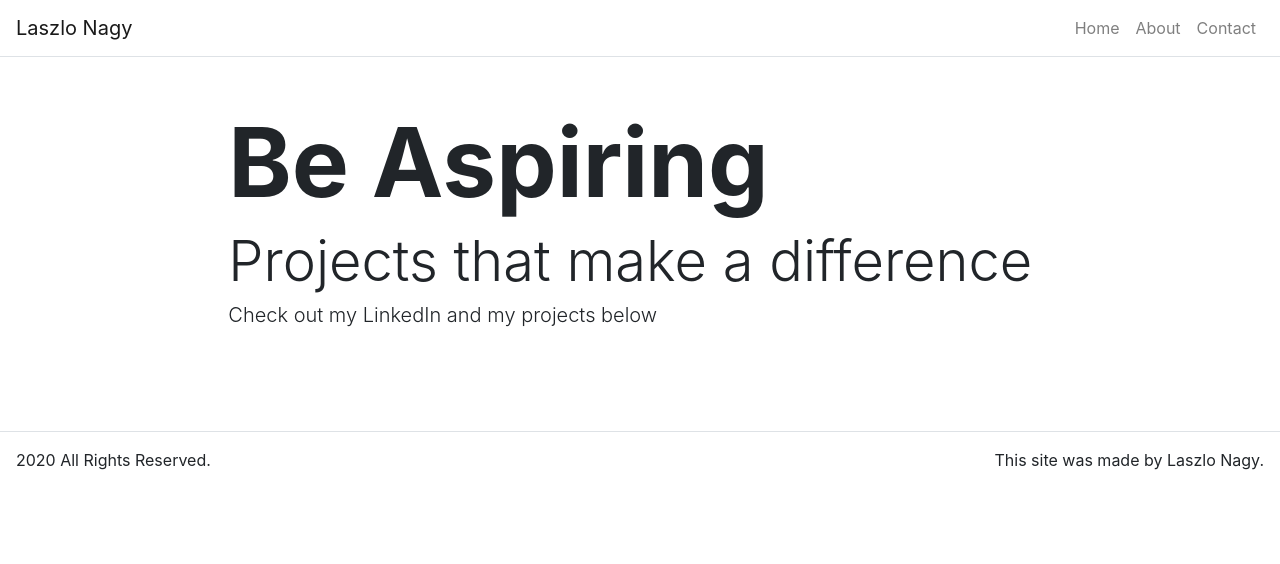
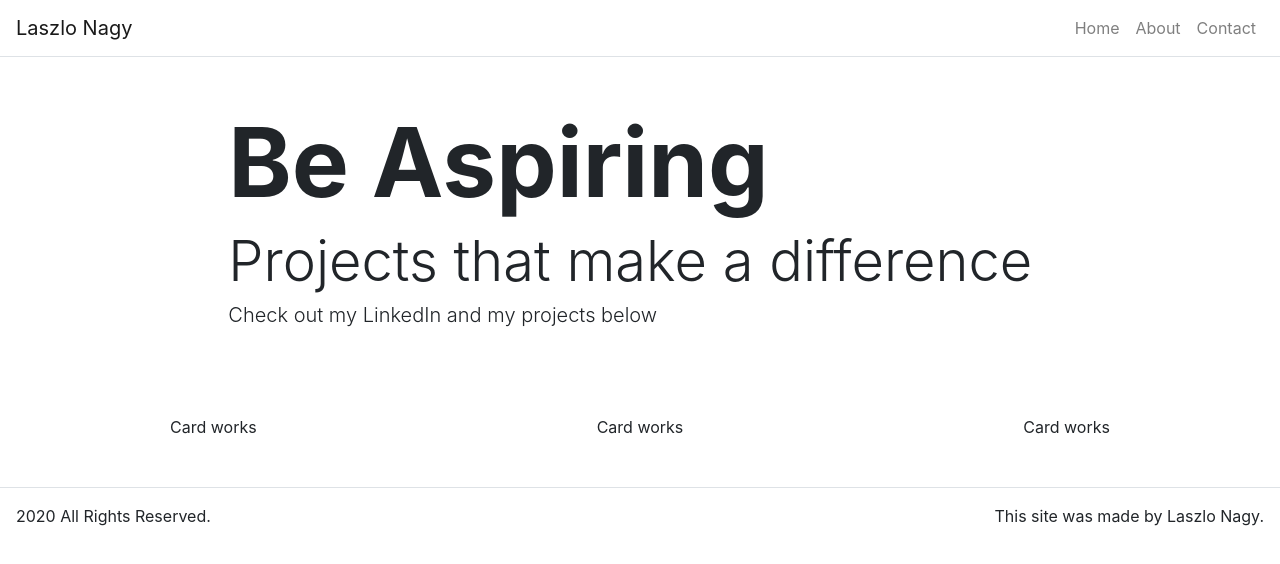
Before and after one commit to LaszloNagy85/portfolio-page, a React (Create React App) app: page / in a window 1280 px wide. Shown: the top 564 px of the page. Built offline with nearby package versions, Linux system fonts and the light colour scheme.

Commit message:
add carousel component

```diff
--- a/src/pages/HomePage.js
+++ b/src/pages/HomePage.js
@@ -1,11 +1,15 @@
 import React from 'react';
 
 import Hero from "../components/Hero";
+import Carousel from "../components/Carousel";
 
 const HomePage = (props) => {
 
     return (
-        <Hero title={props.title} subtitle={props.subtitle} text={props.text}/>
+        <div>
+            <Hero title={props.title} subtitle={props.subtitle} text={props.text}/>
+            <Carousel/>
+        </div>
     );
 }
 
```
